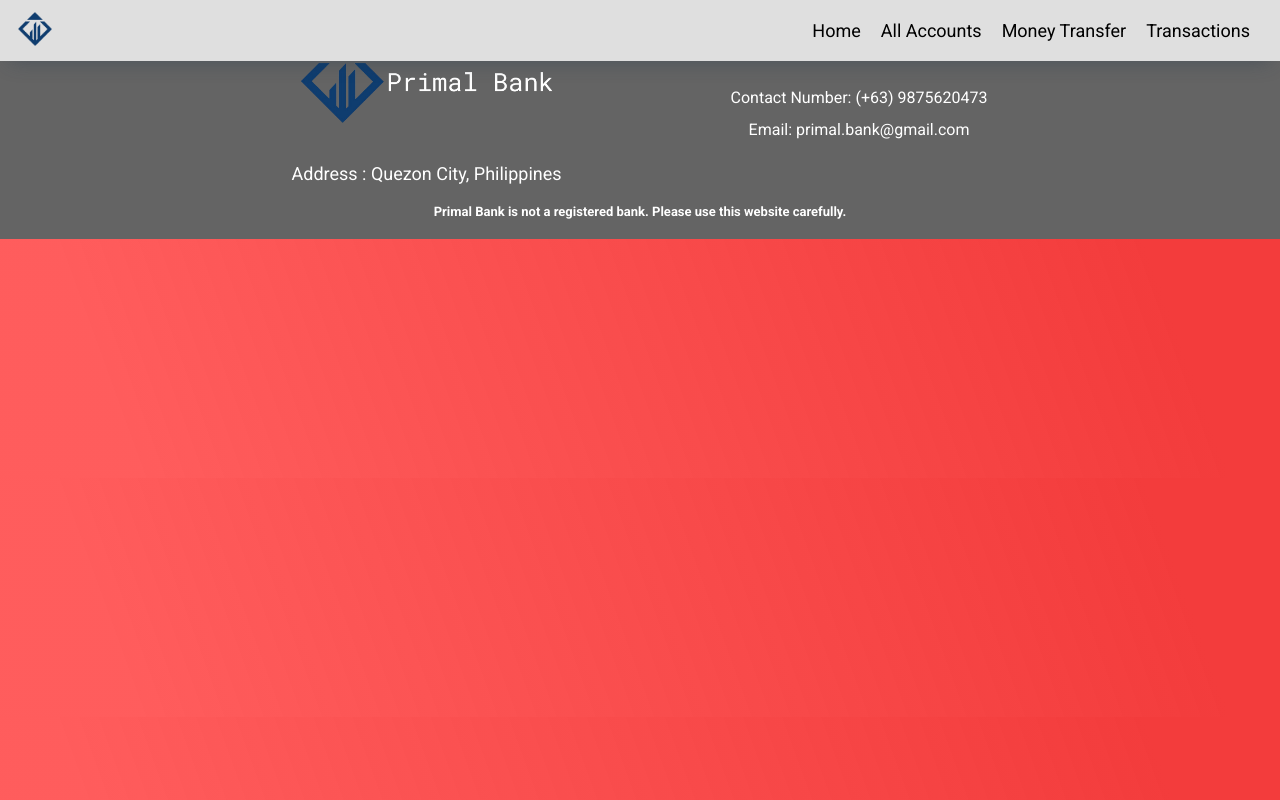
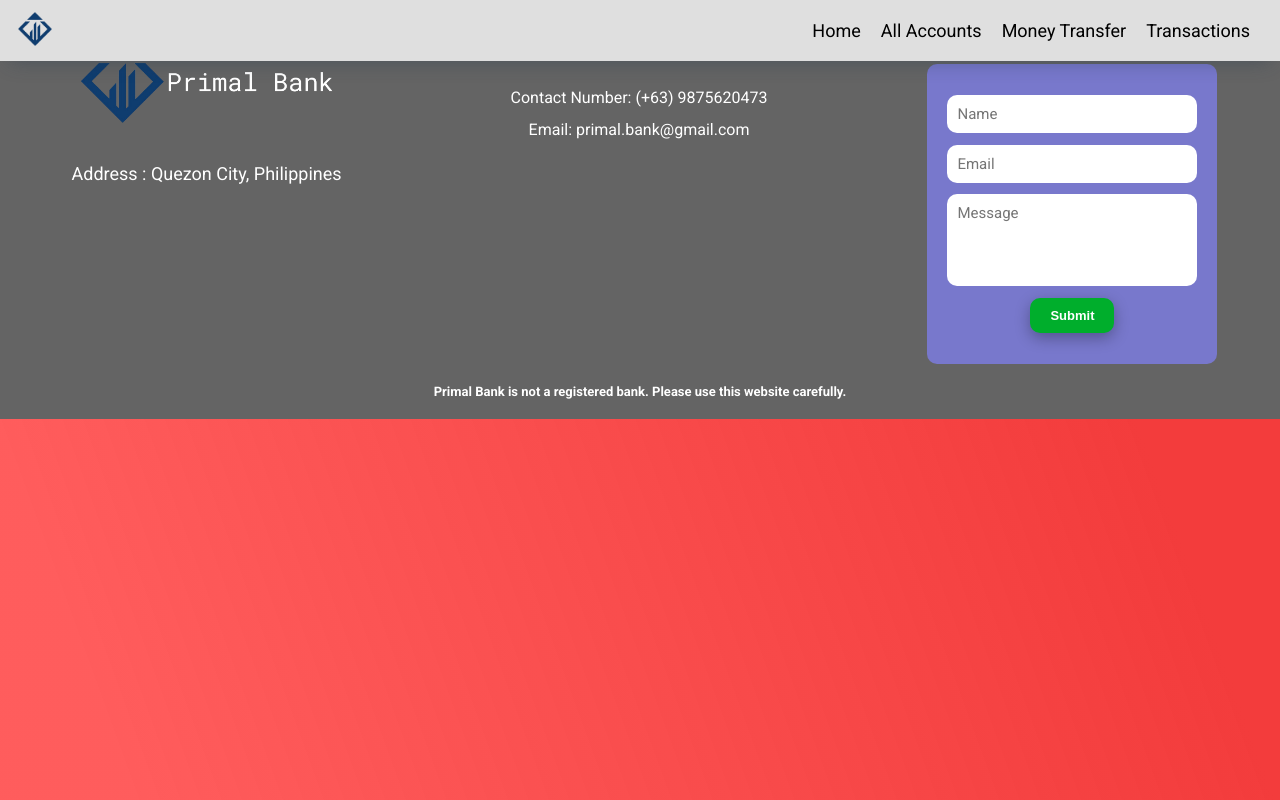
Before and after one commit to kystaines/primal-bank-final, a React (Create React App) app: page /signUp in a window 1280 px wide. Built offline with nearby package versions, Linux system fonts and the light colour scheme.

Commit message:
Update Footer.js

```diff
--- a/src/components/Footer.js
+++ b/src/components/Footer.js
@@ -18,6 +18,36 @@ const Footer = () => {
           <p>Email: primal.bank@gmail.com</p>
         </div>
 
+        <div className="message">
+          <h2>Message us</h2>
+          <form className="forms" autoComplete="off">
+            <input
+              type="text"
+              name="name"
+              id="name"
+              placeholder="Name"
+              required
+            />
+            <input
+              type="text"
+              name="email"
+              id="email"
+              placeholder="Email"
+              required
+            />
+            {/* <input type="text" name="message" id="message"  /> */}
+            <textarea
+              rows="4"
+              cols="10"
+              name="comment"
+              form="usrform"
+              placeholder="Message"
+              required
+            ></textarea>
+            <button>Submit</button>
+          </form>
+        </div>
+
         <h4>
           Primal Bank is not a registered bank. Please use this website
           carefully.
```
